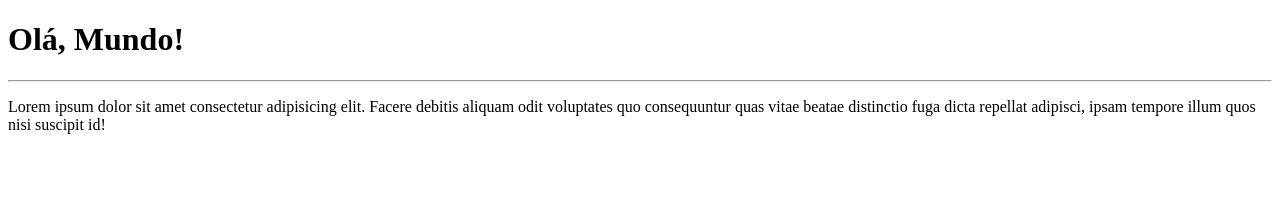
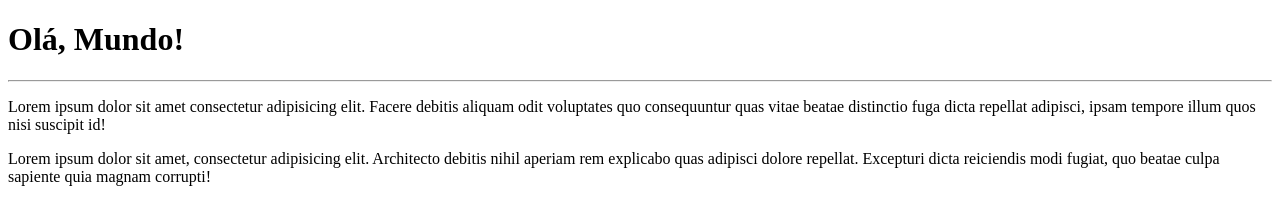
Before and after one commit to felipe78br/Ola-mundo, a plain HTML site: page site-exemplo/index.html in a window 1280 px wide. Drawn offline with Linux system fonts and the light colour scheme.

Commit message:
adicionei um parágrafo

```diff
--- a/site-exemplo/index.html
+++ b/site-exemplo/index.html
@@ -9,5 +9,6 @@
   <h1>Olá, Mundo!</h1>
   <hr>
   <p>Lorem ipsum dolor sit amet consectetur adipisicing elit. Facere debitis aliquam odit voluptates quo consequuntur quas vitae beatae distinctio fuga dicta repellat adipisci, ipsam tempore illum quos nisi suscipit id!</p>
+  <p>Lorem ipsum dolor sit amet, consectetur adipisicing elit. Architecto debitis nihil aperiam rem explicabo quas adipisci dolore repellat. Excepturi dicta reiciendis modi fugiat, quo beatae culpa sapiente quia magnam corrupti!</p>
 </body>
 </html>
```
